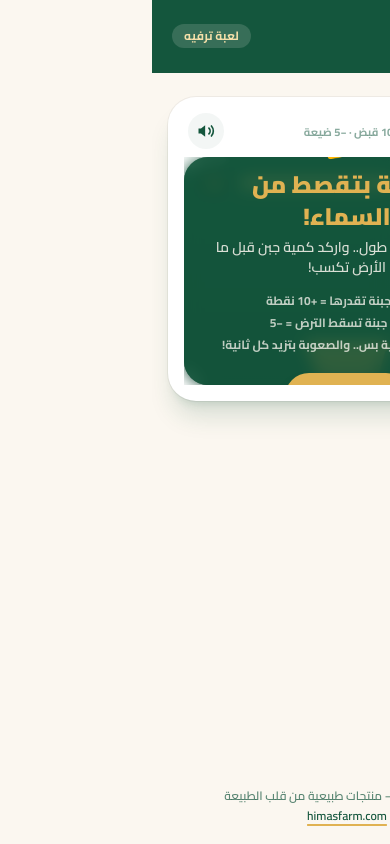
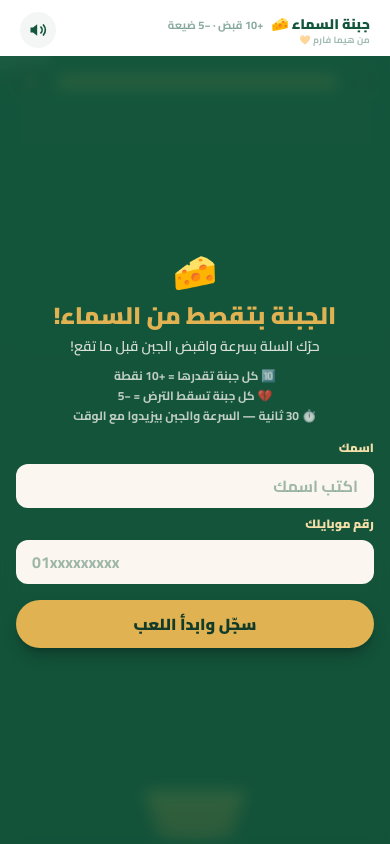
Before and after one commit to ibrahim8ismael/cheese-event-game, a Next.js app: page / in a window 390 px wide. Built offline with nearby package versions, Linux system fonts and the light colour scheme.

Commit message:
Feat/fullscreen mobile (#11)
* feat: make game fullscreen on mobile

* fix: restore playable game stage

* fix: move registration before game and ramp difficulty

* balance: increase the difficulty ramp

```diff
--- a/app/layout.tsx
+++ b/app/layout.tsx
@@ -17,6 +17,7 @@ export const viewport: Viewport = {
   themeColor: "#14563d",
   maximumScale: 1,
   userScalable: false,
+  viewportFit: "cover",
 };
 
 export default function RootLayout({ children }: LayoutProps<"/">) {
--- a/app/page.tsx
+++ b/app/page.tsx
@@ -2,8 +2,8 @@ import CheeseGame from "@/components/game/CheeseGame";
 
 export default function Home() {
   return (
-    <main className="flex min-h-dvh flex-col bg-cream">
-      <header className="bg-brand text-cream">
+    <main className="flex h-dvh min-h-dvh flex-col overflow-hidden bg-cream">
+      <header className="hidden bg-brand text-cream sm:block">
         <div className="mx-auto flex w-full max-w-xl items-center justify-between px-5 py-4">
           <div className="flex items-center gap-2">
             <svg viewBox="0 0 64 64" className="h-8 w-8" aria-hidden="true">
@@ -26,11 +26,11 @@ export default function Home() {
         </div>
       </header>
 
-      <section className="mx-auto w-full max-w-xl flex-1 px-4 py-6">
+      <section className="mx-auto flex min-h-0 w-full max-w-xl flex-1 flex-col px-0 py-0 sm:px-4 sm:py-6">
         <CheeseGame />
       </section>
 
-      <footer className="px-5 py-5 text-center text-xs font-semibold text-brand/70">
+      <footer className="hidden px-5 py-5 text-center text-xs font-semibold text-brand/70 sm:block">
         <p className="mb-1">من هيما فارم — منتجات طبيعية من قلب الطبيعة</p>
         <a
           href="https://himasfarm.com"
--- a/components/game/CheeseCourt.tsx
+++ b/components/game/CheeseCourt.tsx
@@ -1,6 +1,6 @@
 "use client";
 
-import { useEffect, useRef } from "react";
+import { useEffect, useRef, useState } from "react";
 import { sfx } from "@/lib/sound";
 import {
   CATCH_POINTS,
@@ -11,14 +11,31 @@ import {
   spawnIntervalAt,
 } from "@/lib/game";
 
-/* ─── هندسة المسرح (viewBox 0..1000 × 0..700) ─── */
+/* ─── هندسة المسرح: العرض ثابت (0..1000) والطول بيتغير مع الشاشة ─── */
 const STAGE_W = 1000;
-const CATCH_Y = 570; // خط التقاط البقر الرم البقر
+const DEFAULT_H = 700;
+const MIN_H = 200;
 const CATCH_HALF = 105; // نصف سعة السلة للقبض
-const BASKET_Y = 596;
-const FLOOR_Y = 690; // تفشل الجبنة بعد السلة بس بتيجي الأرض
 const ENT_MAX = 12;
 const FLOAT_MAX = 6;
+
+interface CourtGeo {
+  H: number;
+  catchY: number;
+  basketY: number;
+  floorY: number;
+}
+
+/** هندسة عمودية ديناميكية: السلة/خط الالتقاط/الأرض بترتفع للأسفل مهما طال الشاشة */
+function geoFor(H: number): CourtGeo {
+  const clamped = Math.max(MIN_H, Math.round(H));
+  return {
+    H: clamped,
+    catchY: clamped - 130,
+    basketY: clamped - 104,
+    floorY: clamped - 10,
+  };
+}
 
 interface Ent {
   active: boolean;
@@ -99,19 +116,23 @@ export function CheeseCourt({
     Array.from({ length: FLOAT_MAX }, (_, i) => i),
   );
   const runningRef = useRef(running);
-  runningRef.current = running;
+
+  /* ارتفاع المسرح الحقيقي — الـ viewBox بيتحرك مع نسبة شاشة الموبايل */
+  const [svgH, setSvgH] = useState(DEFAULT_H);
+  const vhRef = useRef(DEFAULT_H);
+  const geoNow = () => geoFor(vhRef.current);
 
   /* ─── الالتقاط والضياع ─── */
-  const doCatch = (x: number) => {
+  const doCatch = (x: number, now: number) => {
     scoreRef.current += CATCH_POINTS;
     streakRef.current += 1;
-    bounceStartRef.current = performance.now();
+    bounceStartRef.current = now;
     sfx.pop(Math.min(streakRef.current - 1, 8));
     onCatch(scoreRef.current);
-    spawnFloat(x, 512, `+${CATCH_POINTS}`, "#8ef0b2");
+    spawnFloat(x, geoNow().catchY - 58, `+${CATCH_POINTS}`, "#8ef0b2", now);
   };
 
-  const doMiss = (x: number) => {
+  const doMiss = (x: number, now: number) => {
     scoreRef.current = Math.max(
       SCORE_FLOOR,
       scoreRef.current - MISS_PENALTY,
@@ -119,10 +140,22 @@ export function CheeseCourt({
     streakRef.current = 0;
     sfx.fail();
     onMiss(scoreRef.current);
-    spawnFloat(x, 660, `\u2212${MISS_PENALTY}`, "#ff9d9d");
+    spawnFloat(
+      x,
+      geoNow().floorY - 30,
+      `\u2212${MISS_PENALTY}`,
+      "#ff9d9d",
+      now,
+    );
   };
 
-  const spawnFloat = (x: number, y: number, text: string, fill: string) => {
+  const spawnFloat = (
+    x: number,
+    y: number,
+    text: string,
+    fill: string,
+    bornAt: number,
+  ) => {
     const slot = freeFloatSlotsRef.current.pop();
     if (slot === undefined) return;
     const f = floatTextRefs.current[slot];
@@ -134,7 +167,7 @@ export function CheeseCourt({
       slot,
       x,
       y,
-      bornAt: performance.now(),
+      bornAt,
       text,
       fill,
     });
@@ -144,12 +177,13 @@ export function CheeseCourt({
     const slot = freeSlotsRef.current.pop();
     if (slot === undefined) return;
     const power = difficultyAt(elapsedRef.current, roundSeconds);
+    const speedK = geoNow().H / DEFAULT_H; // تطبيع السرعة مع طول الشاشة (الإحساس ثابت)
     entsRef.current.push({
       active: true,
       slot,
       x: 90 + Math.random() * 820,
       y: -50,
-      vy: fallSpeedAt(power) * (0.9 + Math.random() * 0.25),
+      vy: fallSpeedAt(power) * (0.9 + Math.random() * 0.25) * speedK,
       rot: Math.random() * 360,
       vr: Math.random() * 140 - 70,
       swayAmp: 18 + Math.random() * 26,
@@ -160,8 +194,29 @@ export function CheeseCourt({
     });
   };
 
+  /* ─── قياس المسرح: الـ viewBox بيمشي على نسبة الشاشة (لعبة بتملى الطول) ─── */
+  useEffect(() => {
+    const el = stageRef.current;
+    if (!el) return;
+    const measure = () => {
+      const rect = el.getBoundingClientRect();
+      if (rect.width <= 0 || rect.height <= 0) return;
+      const nextH = Math.max(
+        MIN_H,
+        Math.round((rect.height / rect.width) * STAGE_W),
+      );
+      vhRef.current = nextH;
+      setSvgH(nextH);
+    };
+    measure();
+    const ro = new ResizeObserver(measure);
+    ro.observe(el);
+    return () => ro.disconnect();
+  }, []);
+
   /* ─── حلقة اللعبة ─── */
   useEffect(() => {
+    runningRef.current = running;
     if (!running) {
       if (rafRef.current !== null) {
         cancelAnimationFrame(rafRef.current);
@@ -173,7 +228,7 @@ export function CheeseCourt({
     /* تهيئة الجولة */
     elapsedRef.current = 0;
     lastRef.current = performance.now();
-    spawnAtRef.current = 0.35;
+    spawnAtRef.current = 0.15;
     endedRef.current = false;
     scoreRef.current = 0;
     streakRef.current = 0;
@@ -217,6 +272,7 @@ export function CheeseCourt({
       elapsedRef.current += dt;
 
       const power = difficultyAt(elapsedRef.current, roundSeconds);
+      const G = geoNow(); // هندسة اللقطة الحالية (بتتقري كل فريم)
 
       /* توليد الجبنة بمنحنى يقل فترة مع الوقت */
       spawnAtRef.current -= dt;
@@ -244,7 +300,7 @@ export function CheeseCourt({
         bounceAge < 170 ? 1 + 0.17 * (1 - bounceAge / 170) : 1;
       basketRef.current?.setAttribute(
         "transform",
-        `translate(${bxRef.current} ${BASKET_Y}) scale(${scale})`,
+        `translate(${bxRef.current} ${G.basketY}) scale(${scale})`,
       );
 
       /* تحديث الجبنة */
@@ -271,23 +327,23 @@ export function CheeseCourt({
         /* خط الالتقاط */
         if (
           !e.settled &&
-          e.y >= CATCH_Y - 10 &&
-          e.y <= CATCH_Y + 56 &&
+          e.y >= G.catchY - 10 &&
+          e.y <= G.catchY + 56 &&
           Math.abs(swayX - bxRef.current) <= CATCH_HALF
         ) {
           e.active = false;
           e.settled = true;
-          doCatch(swayX);
+          doCatch(swayX, now);
           if (g) g.setAttribute("visibility", "hidden");
           freeSlotsRef.current.push(e.slot);
           continue;
         }
         /* عدت السلة → هتعدي على الأرض (اطمن يا حبيبي) */
-        if (e.y > CATCH_Y + 56) e.settled = true;
-        if (e.y > FLOOR_Y) {
+        if (e.y > G.catchY + 56) e.settled = true;
+        if (e.y > G.floorY) {
           e.active = false;
           if (!e.settled) e.settled = true;
-          doMiss(swayX);
+          doMiss(swayX, now);
           if (g) g.setAttribute("visibility", "hidden");
           freeSlotsRef.current.push(e.slot);
         }
@@ -342,6 +398,7 @@ export function CheeseCourt({
     rafRef.current = requestAnimationFrame(loop);
 
     return () => {
+      runningRef.current = false;
       if (rafRef.current !== null) {
         cancelAnimationFrame(rafRef.current);
         rafRef.current = null;
@@ -370,25 +427,28 @@ export function CheeseCourt({
     followPointer(e.clientX);
   };
 
+  /* هندسة العرض الحالية (للـ JSX الثابت) */
+  const G = geoFor(svgH);
+
   return (
     <div
       ref={stageRef}
-      className="stage relative w-full cursor-grab"
+      className="stage relative h-full w-full cursor-grab"
       onPointerDown={onPointerDown}
       onPointerMove={onPointerMove}
     >
       <svg
-        viewBox="0 0 1000 700"
-        className="block h-auto w-full"
+        viewBox={`0 0 ${STAGE_W} ${G.H}`}
+        className="absolute inset-0 h-full w-full"
         aria-hidden="true"
       >
         {/* غيوم خفيفة بتمشي براحتها */}
-        <g ref={cloudARef} className="cloud-a" opacity={0.14} transform="translate(180 120)">
+        <g ref={cloudARef} className="cloud-a" opacity={0.14} transform={`translate(180 ${Math.round(G.H * 0.17)})`}>
           <ellipse cx={0} cy={0} rx={95} ry={34} fill="#fbf7f0" />
           <ellipse cx={70} cy={10} rx={70} ry={24} fill="#fbf7f0" />
           <ellipse cx={-60} cy={14} rx={60} ry={20} fill="#fbf7f0" />
         </g>
-        <g ref={cloudBRef} className="cloud-slower" opacity={0.1} transform="translate(700 210)">
+        <g ref={cloudBRef} className="cloud-slower" opacity={0.1} transform={`translate(700 ${Math.round(G.H * 0.3)})`}>
           <ellipse cx={0} cy={0} rx={120} ry={38} fill="#fbf7f0" />
           <ellipse cx={90} cy={12} rx={70} ry={22} fill="#fbf7f0" />
           <ellipse cx={-80} cy={16} rx={65} ry={20} fill="#fbf7f0" />
@@ -428,7 +488,7 @@ export function CheeseCourt({
         ))}
 
         {/* السلة */}
-        <g ref={basketRef} transform={`translate(${STAGE_W / 2} ${BASKET_Y})`}>
+        <g ref={basketRef} transform={`translate(${STAGE_W / 2} ${G.basketY})`}>
           <path
             d="M -120,-14 H 120 L 94,78 Q 0,96 -94,78 Z"
             fill="#c98a3b"
@@ -459,8 +519,8 @@ export function CheeseCourt({
         {/* الأرضية */}
         <rect
           x={0}
-          y={696}
-          width={1000}
+          y={G.H - 4}
+          width={STAGE_W}
           height={10}
           fill="#123b2a"
           opacity={0.55}
--- a/components/game/CheeseGame.tsx
+++ b/components/game/CheeseGame.tsx
@@ -24,10 +24,8 @@ export function CheeseGame() {
   /* تسجيل البيانات (ديمو UI بس — من غير API) */
   const [leadName, setLeadName] = useState("");
   const [leadPhone, setLeadPhone] = useState("");
-  const [leadStatus, setLeadStatus] = useState<"idle" | "sending" | "done">(
-    "idle",
-  );
   const [leadError, setLeadError] = useState<string | null>(null);
+  const [leadErrorField, setLeadErrorField] = useState<"name" | "phone" | null>(null);
 
   const timers = useRef<Array<ReturnType<typeof setTimeout>>>([]);
 
@@ -50,10 +48,8 @@ export function CheeseGame() {
     setScore(0);
     setFinalVerdict(null);
     setCount(3);
-    setLeadName("");
-    setLeadPhone("");
-    setLeadStatus("idle");
     setLeadError(null);
+    setLeadErrorField(null);
     goTo("countdown");
     schedule(() => {
       setCount(2);
@@ -81,37 +77,42 @@ export function CheeseGame() {
     goTo("final");
   };
 
-  /**
-   * تسجيل تجريبي: تنقية رقم مصر، تحقق خفيف، وإرسال وهمي بـ timeout.
-   * TODO(backend): نفس التوقيع يمشي على POST {name, phone, score} للسيرفر/شيت
-   */
-  const submitLead = (e: React.FormEvent) => {
+  /** Validate the contact details before the local demo round starts. */
+  const handleStartSubmit = (e: React.FormEvent<HTMLFormElement>) => {
     e.preventDefault();
-    if (leadStatus !== "idle") return;
 
     const digits = leadPhone.replace(/[^\d]/g, "");
     if (!leadName.trim()) {
+      setLeadErrorField("name");
       setLeadError("اكتب اسمك هو هو 😉");
       return;
     }
     if (!/^(010|011|012|015)\d{8}$/.test(digits)) {
+      setLeadErrorField("phone");
       setLeadError("الرقم لازم 11 رقم يبدأ بـ 010 / 011 / 012 / 015");
       return;
     }
 
+    setLeadName(leadName.trim());
+    setLeadPhone(digits);
     setLeadError(null);
-    setLeadStatus("sending");
-    schedule(() => setLeadStatus("done"), 700);
+    setLeadErrorField(null);
+    startGame();
   };
 
   return (
-    <div className="overflow-hidden rounded-[28px] bg-white shadow-xl shadow-brand/15 ring-1 ring-black/5">
-      {/* رأس اللعبة: الاسم وزر الصوت */}
-      <div className="mt-4 flex items-center justify-between px-5">
+    <div className="flex min-h-0 w-full flex-1 flex-col overflow-hidden bg-white shadow-xl shadow-brand/15 sm:rounded-[28px] sm:ring-1 sm:ring-black/5">
+      {/* رأس اللعبة: الاسم + براند مصغر + زر الصوت */}
+      <div className="flex items-center justify-between px-5 pb-2 pt-[max(0.75rem,env(safe-area-inset-top))]">
+        <div className="leading-tight">
           <div className="flex items-baseline gap-2">
             <p className="text-sm font-black text-brand">جبنة السماء 🧀</p>
             <p className="text-[11px] font-bold text-brand/50">
               +10 قبض · −5 ضيعة
+            </p>
+          </div>
+          <p className="text-[9px] font-bold tracking-wide text-brand/40">
+            من هيما فارم 🧡
           </p>
         </div>
         <button
@@ -134,8 +135,8 @@ export function CheeseGame() {
         </button>
       </div>
 
-      {/* المسرح */}
-      <div className="relative mx-4 mb-4 mt-2 overflow-hidden rounded-3xl bg-gradient-to-b from-brand to-brand-deep">
+      {/* المسرح — بياخد الطول كله على الموبايل */}
+      <div className="relative mx-0 min-h-0 flex-1 overflow-hidden bg-gradient-to-b from-brand to-brand-deep sm:mx-4 sm:mb-4 sm:rounded-3xl">
         <CheeseCourt
           running={phase === "running"}
           roundSeconds={roundSeconds}
@@ -147,27 +148,76 @@ export function CheeseGame() {
 
         {/* شاشة البداية */}
         {phase === "intro" ? (
-          <div className="absolute inset-0 flex items-center justify-center bg-brand/85 p-6 text-center backdrop-blur-sm">
-            <div className="anim-rise max-w-sm">
+          <div className="absolute inset-0 z-10 flex items-center justify-center overflow-y-auto bg-brand/85 p-4 text-center backdrop-blur-sm sm:p-6">
+            <div className="anim-rise my-auto w-full max-w-sm">
               <p className="mb-2 text-4xl">🧀</p>
               <h2 className="mb-1 text-2xl font-black text-gold">
                 الجبنة بتقصط من السماء!
               </h2>
-              <p className="mb-4 text-sm font-semibold text-cream/85">
-                فاتح سلتك على طول.. واركد كمية جبن قبل ما الأرض تكسب!
+              <p className="mb-3 text-sm font-semibold text-cream/85">
+                حرّك السلة بسرعة واقبض الجبن قبل ما تقع!
               </p>
-              <div className="mb-5 space-y-1.5 text-xs font-bold text-cream/75">
+              <div className="mb-4 space-y-1 text-xs font-bold text-cream/75">
                 <p>🔟 كل جبنة تقدرها = +10 نقطة</p>
                 <p>💔 كل جبنة تسقط الترض = −5</p>
-                <p>⏱️ معاك 30 ثانية بس.. والصعوبة بتزيد كل ثانية!</p>
+                <p>⏱️ 30 ثانية — السرعة والجبن بيزيدوا مع الوقت</p>
               </div>
+              <form onSubmit={handleStartSubmit} className="space-y-2 text-right">
+                <label
+                  htmlFor="lead-name"
+                  className="block text-xs font-black text-gold-soft"
+                >
+                  اسمك
+                </label>
+                <input
+                  id="lead-name"
+                  value={leadName}
+                  onChange={(e) => {
+                    setLeadName(e.target.value);
+                    setLeadError(null);
+                    setLeadErrorField(null);
+                  }}
+                  placeholder="اكتب اسمك"
+                  autoComplete="name"
+                  aria-invalid={leadErrorField === "name"}
+                  maxLength={40}
+                  className="w-full rounded-xl bg-cream px-4 py-2.5 text-base font-bold text-brand-dark placeholder-brand/40 outline-none ring-2 ring-transparent transition focus:ring-gold"
+                />
+                <label
+                  htmlFor="lead-phone"
+                  className="block text-xs font-black text-gold-soft"
+                >
+                  رقم موبايلك
+                </label>
+                <input
+                  id="lead-phone"
+                  value={leadPhone}
+                  onChange={(e) => {
+                    setLeadPhone(e.target.value.replace(/[^\d]/g, ""));
+                    setLeadError(null);
+                    setLeadErrorField(null);
+                  }}
+                  placeholder="01xxxxxxxxx"
+                  autoComplete="tel-national"
+                  type="tel"
+                  inputMode="numeric"
+                  dir="ltr"
+                  aria-invalid={leadErrorField === "phone"}
+                  maxLength={11}
+                  className="w-full rounded-xl bg-cream px-4 py-2.5 text-left text-base font-bold text-brand-dark placeholder-brand/40 outline-none ring-2 ring-transparent transition focus:ring-gold"
+                />
+                {leadError ? (
+                  <p role="alert" className="text-center text-xs font-bold text-rose-200">
+                    {leadError}
+                  </p>
+                ) : null}
                 <button
-                type="button"
-                onClick={startGame}
-                className="rounded-full bg-gold px-9 py-3 text-base font-black text-brand-dark shadow-lg shadow-black/25 transition active:scale-95"
+                  type="submit"
+                  className="mt-2 w-full rounded-full bg-gold px-9 py-3 text-base font-black text-brand-dark shadow-lg shadow-black/25 transition active:scale-95"
                 >
-                يلا نبدأ!
+                  سجّل وابدأ اللعب
                 </button>
+              </form>
             </div>
           </div>
         ) : null}
@@ -189,31 +239,10 @@ export function CheeseGame() {
 
         {/* النتيجة النهائية */}
         {phase === "final" && finalVerdict ? (
-          <div className="absolute inset-0 flex flex-col items-center justify-center overflow-y-auto bg-brand/85 p-6 py-8 text-center backdrop-blur-sm">
-            {leadStatus === "done" ? (
-              <div className="anim-rise w-full max-w-sm">
-                <p className="mb-2 text-4xl">🎉</p>
-                <p className="mb-1 text-2xl font-black text-gold">
-                  تم التسجيل يا {leadName}!
-                </p>
-                <p className="mb-6 text-sm font-semibold text-cream/75">
-                  ديمو: البيانات مش بتطلع من الجهاز.. بسم الله لو كان حقيقي 😉
-                </p>
-                <button
-                  type="button"
-                  onClick={startGame}
-                  className="w-full rounded-full bg-gold py-3 text-base font-black text-brand-dark shadow-lg shadow-black/25 transition active:scale-95"
-                >
-                  العب تاني
-                </button>
-                <p className="mt-3 text-[11px] font-bold text-cream/40">
-                  {/* TODO(backend): شاشة النجاح دي بعد الـ POST الحقيقي */}
-                </p>
-              </div>
-            ) : (
-              <div className="anim-rise w-full max-w-sm">
+          <div className="absolute inset-0 z-10 flex flex-col overflow-y-auto bg-brand/85 p-6 py-8 text-center backdrop-blur-sm">
+            <div className="anim-rise mx-auto my-auto w-full max-w-sm">
               <p className="mb-1 text-sm font-bold text-gold-soft">
-                  نتيجتك النهائية
+                نتيجتك يا {leadName}
               </p>
               <p className="mb-2 text-6xl font-black tabular-nums text-gold">
                 {score}
@@ -224,43 +253,6 @@ export function CheeseGame() {
               <p className="mb-5 text-sm font-semibold text-cream/70">
                 {finalVerdict.sub}
               </p>
-
-                <form onSubmit={submitLead} className="mb-5 space-y-2">
-                  <p className="text-xs font-black text-gold-soft">
-                    سجّل اسمك ورقمك عشان توصولك الحاجات الحلوة 👇
-                  </p>
-                  <input
-                    value={leadName}
-                    onChange={(e) => setLeadName(e.target.value)}
-                    placeholder="اسمك"
-                    aria-label="اسمك"
-                    maxLength={40}
-                    className="w-full rounded-xl bg-cream px-4 py-2.5 text-base font-bold text-brand-dark placeholder-brand/40 outline-none ring-2 ring-transparent transition focus:ring-gold"
-                  />
-                  <input
-                    value={leadPhone}
-                    onChange={(e) => setLeadPhone(e.target.value)}
-                    placeholder="01xxxxxxxxx"
-                    aria-label="رقم موبايلك"
-                    type="tel"
-                    inputMode="numeric"
-                    dir="ltr"
-                    maxLength={11}
-                    className="w-full rounded-xl bg-cream px-4 py-2.5 text-left text-base font-bold text-brand-dark placeholder-brand/40 outline-none ring-2 ring-transparent transition focus:ring-gold"
-                  />
-                  {leadError ? (
-                    <p className="text-[11px] font-bold text-rose-200">
-                      {leadError}
-                    </p>
-                  ) : null}
-                  <button
-                    type="submit"
-                    disabled={leadStatus === "sending"}
-                    className="w-full rounded-full bg-gold py-3 text-base font-black text-brand-dark shadow-lg shadow-black/25 transition active:scale-95 disabled:opacity-60"
-                  >
-                    {leadStatus === "sending" ? "بنسلم.. ✉️" : "سجّلني"}
-                  </button>
-                </form>
 
               <div className="flex flex-col items-stretch gap-2">
                 <button
@@ -279,9 +271,10 @@ export function CheeseGame() {
                   زور المتجر 🛒
                 </a>
               </div>
-                {/* TODO(backend): هنا هنبعت (name, phone, score) للسيرفر/جوجل شيت */}
+              <p className="mt-3 text-[11px] font-bold text-cream/50">
+                التسجيل تجريبي والبيانات لم تُرسل خارج الجهاز.
+              </p>
             </div>
-            )}
           </div>
         ) : null}
       </div>
--- a/lib/game.ts
+++ b/lib/game.ts
@@ -46,14 +46,14 @@ export function difficultyAt(elapsedSec: number, roundSeconds: number): number {
   return Math.max(0, Math.min(1, elapsedSec / roundSeconds));
 }
 
-/** سرعة نزول الجبنة (وحدة viewBox/ثانية) بترتفع مع الصعوبة */
+/** سرعة نزول الجبنة (وحدة viewBox/ثانية): سريعة من البداية وتشتد مع الوقت */
 export function fallSpeedAt(power: number): number {
-  return 240 + 200 * power; // 240 → 440 — نسخة الديمـو: أسرع من الأصل
+  return 450 + 450 * power; // 450 → 900
 }
 
-/** فترة بين كل جبنة والتانية بتقل مع الصعوبة (ثانية) */
+/** الفترة بين قطع الجبن: بداية أكثف وتوصل لحوالي 5 قطع في الثانية */
 export function spawnIntervalAt(power: number): number {
-  return Math.max(0.55, 1.35 - 0.75 * power); // 1.35 → 0.6
+  return Math.max(0.18, 0.65 - 0.47 * power); // 0.65 → 0.18
 }
 
 /** حكم الجولة الكاملة — الدرجة يتمرنها حسب مدة الجولة عشان المقارنة تفض عادلة */
```
Lines whose indentation alone changed are shown as unchanged.
